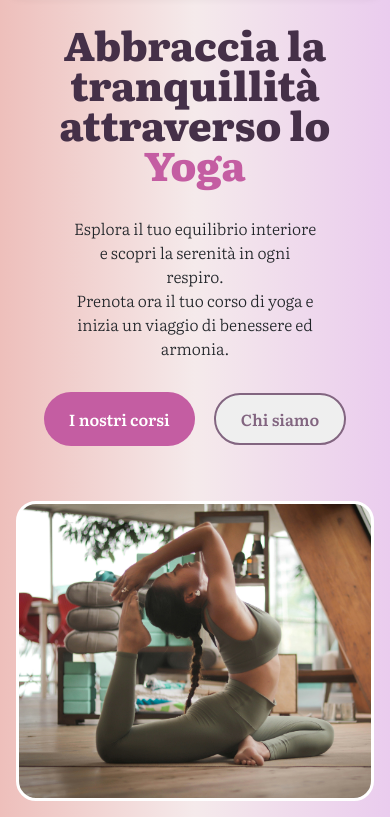
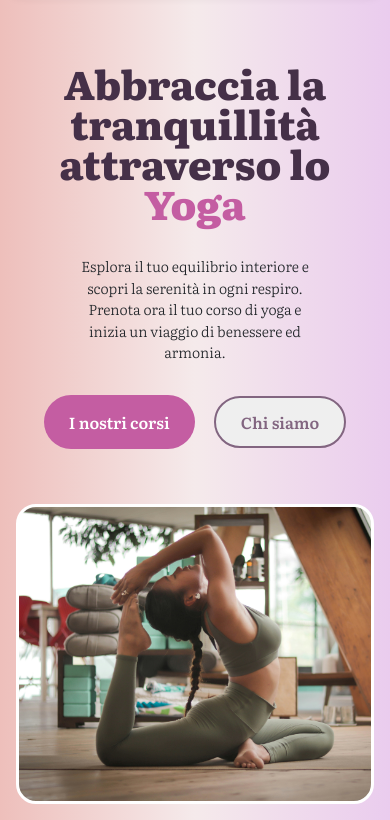
Before and after one commit to lama-development/lama-development.github.io, a plain HTML site: page index.html in a window 390 px wide. Shown: the part 93-913 px from the top of the page. Drawn offline with nearby package versions, Linux system fonts and the light colour scheme.

Commit message:
Update styles.css

```diff
--- a/css/styles.css
+++ b/css/styles.css
@@ -325,7 +325,7 @@ header {
     }
 
     .landing-container {
-        padding-top: 30%;
+        padding-top: 40%;
     }
 
     .landing-title {
@@ -333,7 +333,7 @@ header {
     }
 
     .landing-subtitle {
-        font-size: 1rem;
+        font-size: .9rem;
     }
 
     .hamburger-container {
```
